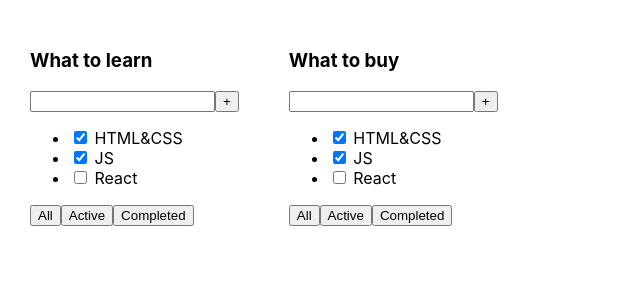
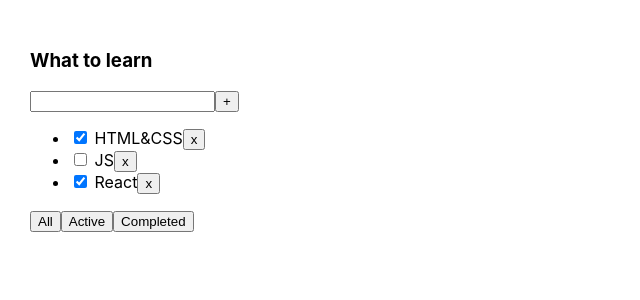
Before and after one commit to Tenebran/todo-list_5.0, a React (Create React App) app: page / in a window 1280 px wide. Shown: the top 300 px of the page, without its empty margins (0-640 px from the left). Built offline with nearby package versions, Linux system fonts and the light colour scheme.

Commit message:
update Todolist

```diff
--- a/src/App.tsx
+++ b/src/App.tsx
@@ -1,4 +1,4 @@
-import React from 'react';
+import React, { useState } from 'react';
 import './App.css';
 import { TodoList } from './Todolist';
 
@@ -8,29 +8,42 @@ export type TaskType = {
   id: number;
 };
 
+export type FilterValueType = 'all' | 'active' | 'completed';
+
 //G-R-UD
 
 function App() {
   //BLL
+  const [filter, setFilter] = useState<FilterValueType>('all');
+  const [task, setTask] = useState<Array<TaskType>>([
+    { title: 'HTML&CSS', isDone: true, id: 1 },
+    { title: 'JS', isDone: false, id: 2 },
+    { title: 'React', isDone: true, id: 3 },
+  ]);
+  const todoListTitle1: string = 'What to learn';
 
-  const todoListTitle1: string = 'What to learn';
-  const totoListTitle2: string = 'What to buy';
-  const task_1: Array<TaskType> = [
-    { title: 'HTML&CSS', isDone: true, id: 1 },
-    { title: 'JS', isDone: true, id: 2 },
-    { title: 'React', isDone: true, id: 3 },
-  ];
-  const task_2: Array<TaskType> = [
-    { title: 'CHAMPAGNE', isDone: true, id: 4 },
-    { title: 'BEER', isDone: true, id: 5 },
-    { title: 'FISH', isDone: true, id: 6 },
-  ];
+  const removeTask = (id: number) => {
+    const filteredTask: Array<TaskType> = task.filter(list => list.id !== id);
+    setTask(filteredTask);
+  };
+
+  let taskForRender = task;
+
+  if (filter === 'active') {
+    taskForRender = task.filter(list => !list.isDone);
+  } else if (filter === 'completed') {
+    taskForRender = task.filter(list => list.isDone);
+  }
+
   //UI
-
   return (
     <div className="App">
-      <TodoList title={todoListTitle1} task={task_1} />
-      <TodoList title={totoListTitle2} task={task_2} />
+      <TodoList
+        title={todoListTitle1}
+        task={taskForRender}
+        removeTask={removeTask}
+        setFilter={setFilter}
+      />
     </div>
   );
 }
--- a/src/Todolist.tsx
+++ b/src/Todolist.tsx
@@ -1,12 +1,23 @@
 import React from 'react';
-import { TaskType } from './App';
+import { FilterValueType, TaskType } from './App';
 
 type TodoListPropsType = {
   title: string;
   task: Array<TaskType>;
+  removeTask: (id: number) => void;
+  setFilter: (filter: FilterValueType) => void;
 };
 
 export const TodoList = (props: TodoListPropsType) => {
+  const tasksElements = props.task.map(task => {
+    return (
+      <li key={task.id}>
+        <input type="checkbox" checked={task.isDone} /> <span>{task.title}</span>
+        <button onClick={() => props.removeTask(task.id)}>x</button>
+      </li>
+    );
+  });
+
   return (
     <div>
       <h3>{props.title}</h3>
@@ -14,21 +25,11 @@ export const TodoList = (props: TodoListPropsType) => {
         <input />
         <button>+</button>
       </div>
-      <ul>
-        <li>
-          <input type="checkbox" checked={true} /> <span>HTML&CSS</span>
-        </li>
-        <li>
-          <input type="checkbox" checked={true} /> <span>JS</span>
-        </li>
-        <li>
-          <input type="checkbox" checked={false} /> <span>React</span>
-        </li>
-      </ul>
+      <ul>{tasksElements}</ul>
       <div>
-        <button>All</button>
-        <button>Active</button>
-        <button>Completed</button>
+        <button onClick={() => props.setFilter('all')}>All</button>
+        <button onClick={() => props.setFilter('active')}>Active</button>
+        <button onClick={() => props.setFilter('completed')}>Completed</button>
       </div>
     </div>
   );
```
